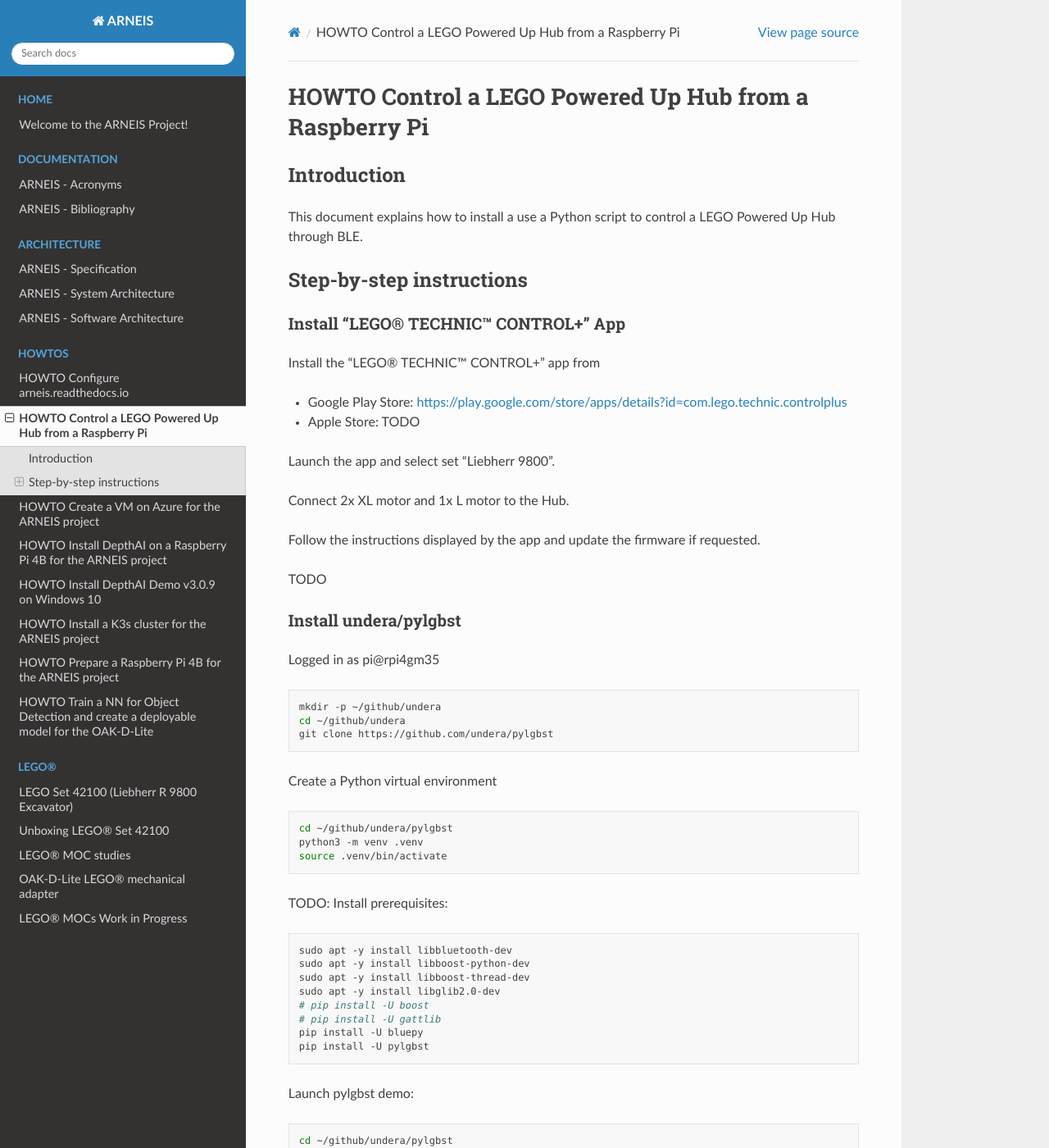
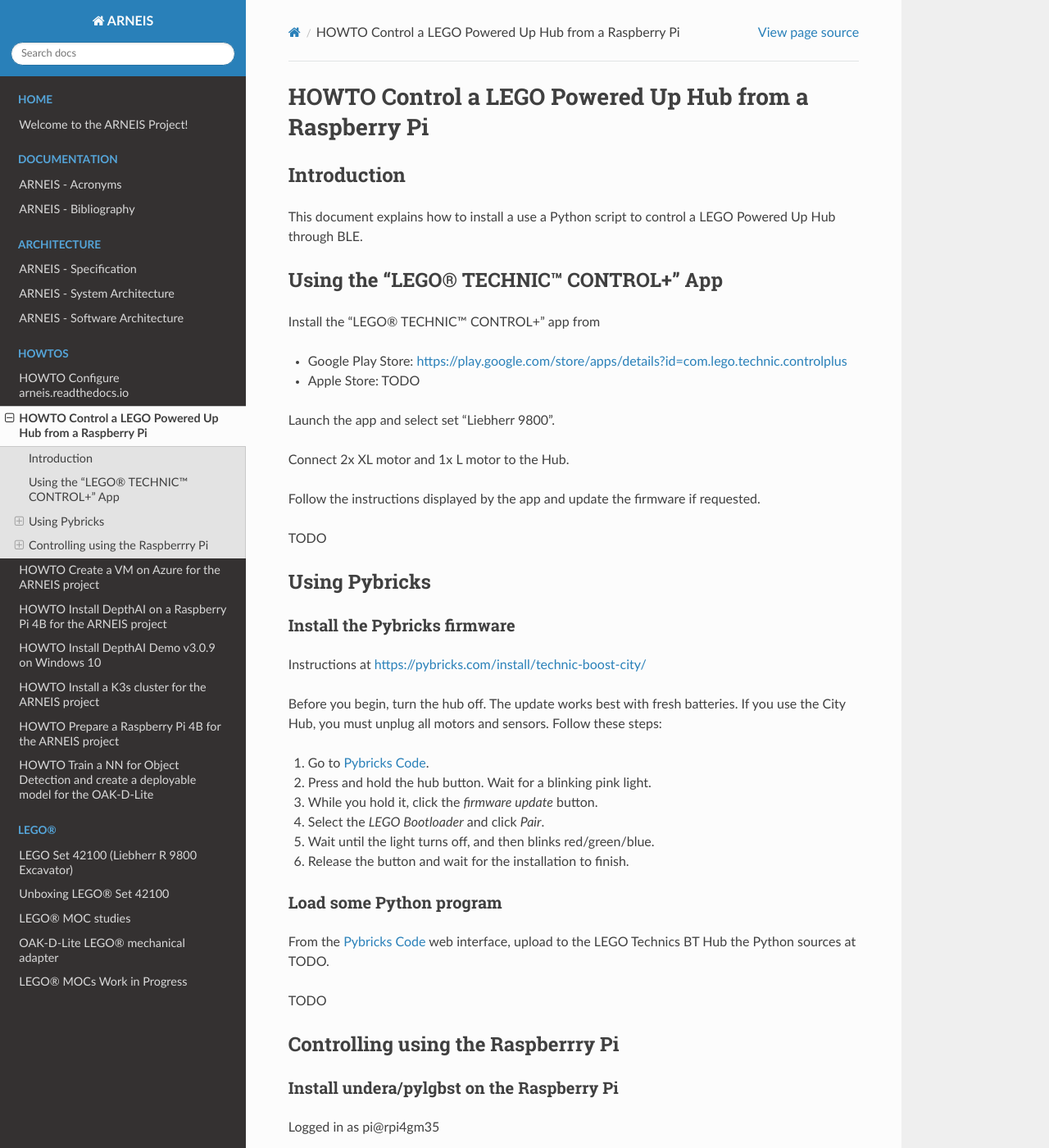
Before and after one commit to B-AROL-O/ARNEIS, a Sphinx documentation site: the page built from docs/howto/howto-control-rpi-poweredup.md, in a window 1280 px wide and 1400 px high. Shown: the whole window at 82% size. Built offline with Sphinx 7.4.7 and the Read the Docs theme 2.0.0, drawn with Linux system fonts in a browser that asks for light colours.

Commit message:
Add section: Using Pybricks
Signed-off-by: Macario Gianpaolo <gmacario@gmail.com>

```diff
--- a/docs/howto/howto-control-rpi-poweredup.md
+++ b/docs/howto/howto-control-rpi-poweredup.md
@@ -4,9 +4,7 @@
 
 This document explains how to install a use a Python script to control a LEGO Powered Up Hub through BLE.
 
-## Step-by-step instructions
-
-### Install "LEGO&reg; TECHNIC&trade; CONTROL+" App
+## Using the "LEGO&reg; TECHNIC&trade; CONTROL+" App
 
 Install the "LEGO&reg; TECHNIC&trade; CONTROL+" app from
 
@@ -21,7 +19,31 @@
 
 TODO
 
-### Install undera/pylgbst
+## Using Pybricks
+
+### Install the Pybricks firmware
+
+Instructions at <https://pybricks.com/install/technic-boost-city/>
+
+Before you begin, turn the hub off. The update works best with fresh batteries.
+If you use the City Hub, you must unplug all motors and sensors. Follow these steps:
+
+1. Go to [Pybricks Code](https://code.pybricks.com/).
+2. Press and hold the hub button. Wait for a blinking pink light.
+3. While you hold it, click the _firmware update_ button.
+4. Select the _LEGO Bootloader_ and click _Pair_.
+5. Wait until the light turns off, and then blinks red/green/blue.
+6. Release the button and wait for the installation to finish.
+
+### Load some Python program
+
+From the [Pybricks Code](https://code.pybricks.com/) web interface, upload to the LEGO Technics BT Hub the Python sources at TODO.
+
+TODO
+
+## Controlling using the Raspberrry Pi
+
+### Install undera/pylgbst on the Raspberry Pi
 
 <!-- (2022-01-27 16:45 CET) -->
 
```
